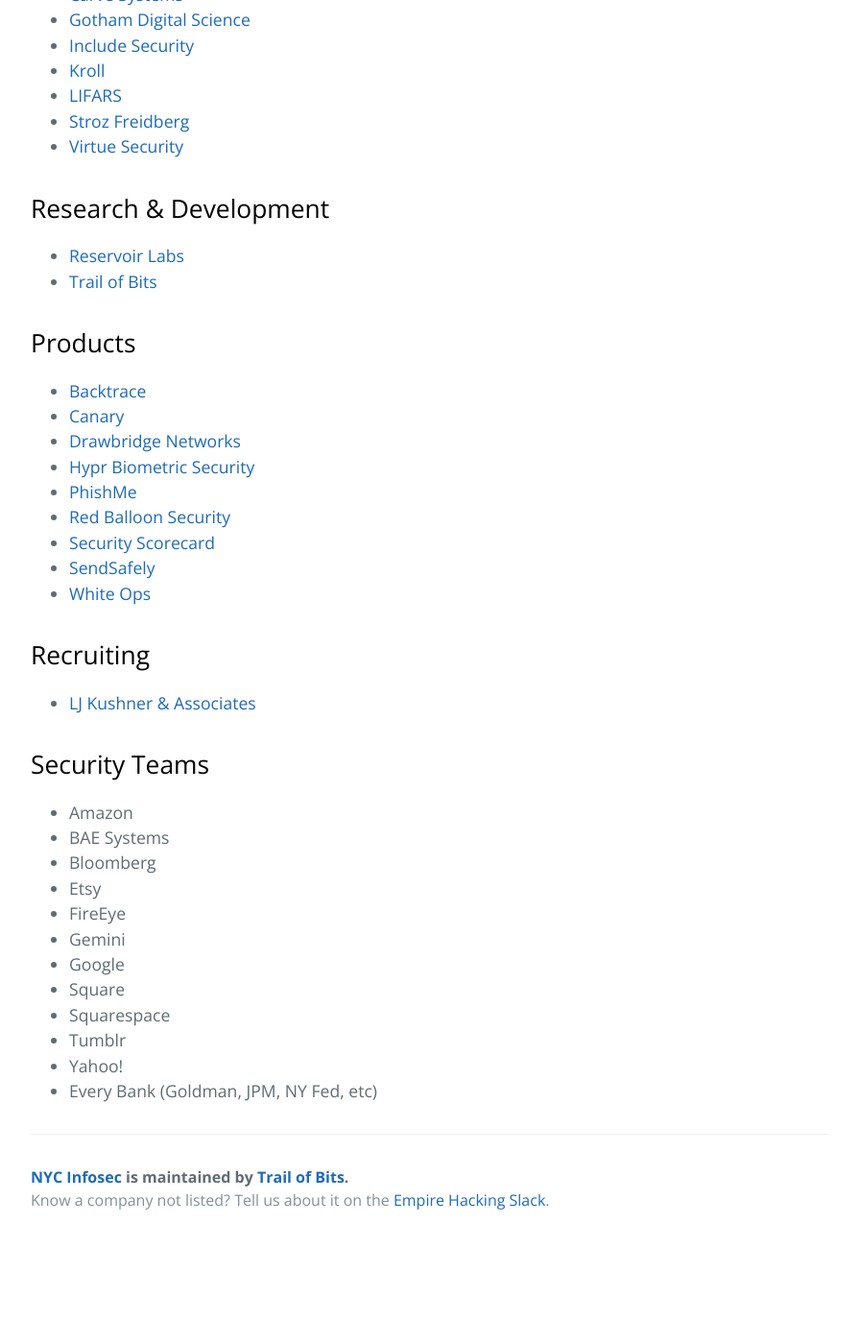
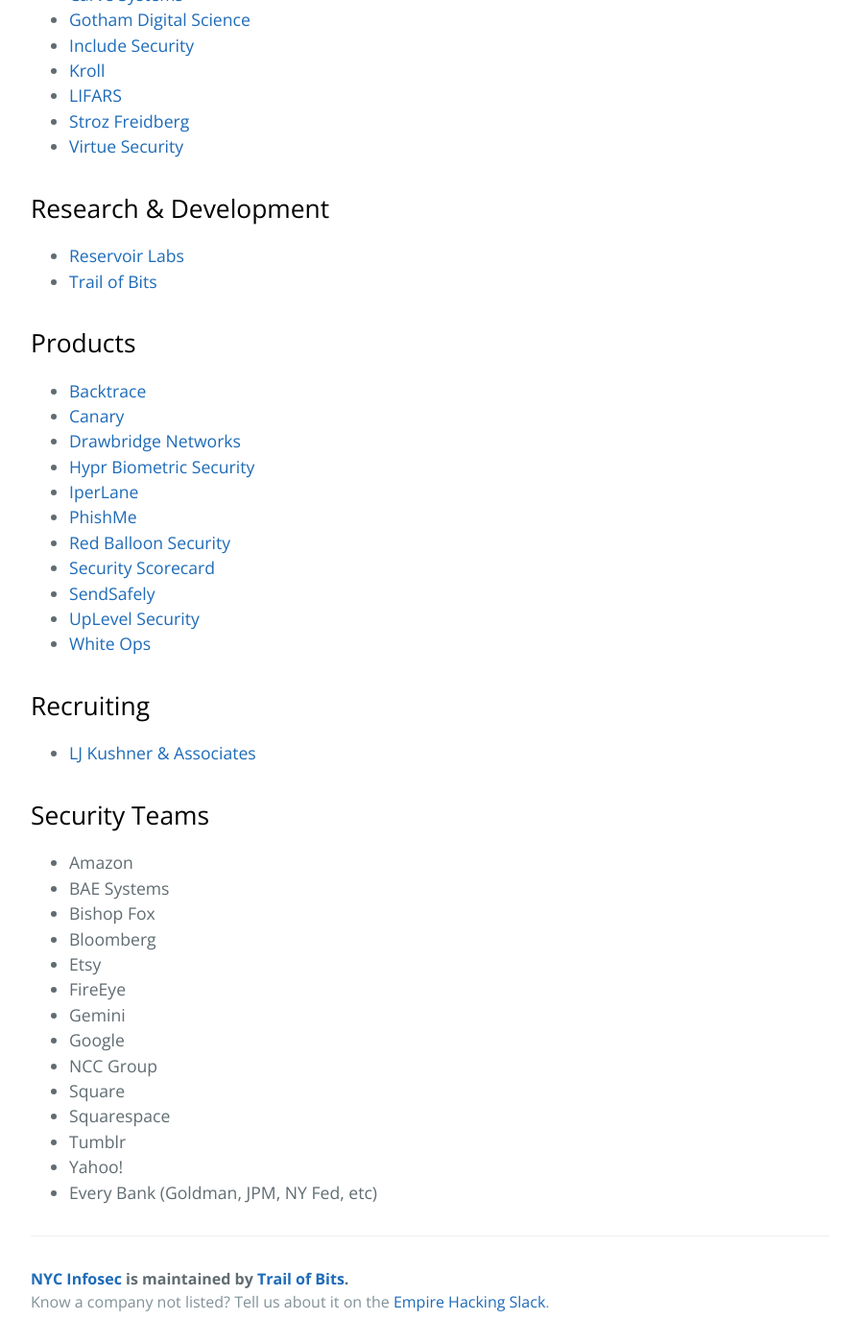
Before and after one commit to trailofbits/nyc-infosec, a Jekyll site: the page built from companies.md, in a window 1280 px wide and 1400 px high, scrolled down 515 px. Shown: the whole window at 96% size, without its empty margins (192-1087 px from the left). Built offline with Jekyll 4.4.1, drawn with Linux system fonts in a browser that asks for light colours; before the commit the page ends 1809 px from its top, so only the background shows below that.

Commit message:
Update companies.md

```diff
--- a/companies.md
+++ b/companies.md
@@ -29,10 +29,12 @@
 * [Canary](https://canary.is/)
 * [Drawbridge Networks](http://www.drawbridge.io/)
 * [Hypr Biometric Security](https://www.hypr.com/)
+* [IperLane](https://www.iperlane.com/)
 * [PhishMe](http://phishme.com/)
 * [Red Balloon Security](https://www.redballoonsecurity.com/)
 * [Security Scorecard](https://securityscorecard.com/)
 * [SendSafely](https://www.sendsafely.com/)
+* [UpLevel Security](http://www.uplevelsecurity.com/)
 * [White Ops](http://www.whiteops.com/)
 
 ## Recruiting
@@ -41,11 +43,13 @@
 ## Security Teams
 * Amazon
 * BAE Systems
+* Bishop Fox
 * Bloomberg
 * Etsy
 * FireEye
 * Gemini
 * Google
+* NCC Group
 * Square
 * Squarespace
 * Tumblr
```
